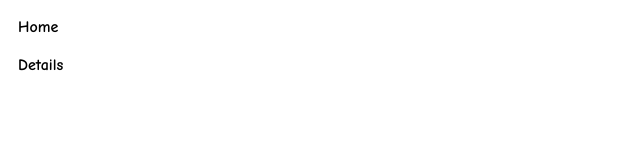
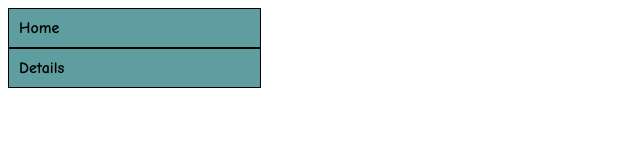
Before and after one commit to arpitanath/vanilla_js_projects, a plain HTML site: page Navigation/index.html in a window 1280 px wide. Shown: the whole page, without its empty margins (0-640 px from the left). Drawn offline with Linux system fonts and the light colour scheme.

Commit message:
change in style

```diff
--- a/Navigation/style.css
+++ b/Navigation/style.css
@@ -7,6 +7,8 @@
     padding: 10px;
     font-family:Comic Sans MS;
     font-weight:bold;
+    background-color: cadetblue;
+    border:1px solid black;
   }
 
   .child{
```
